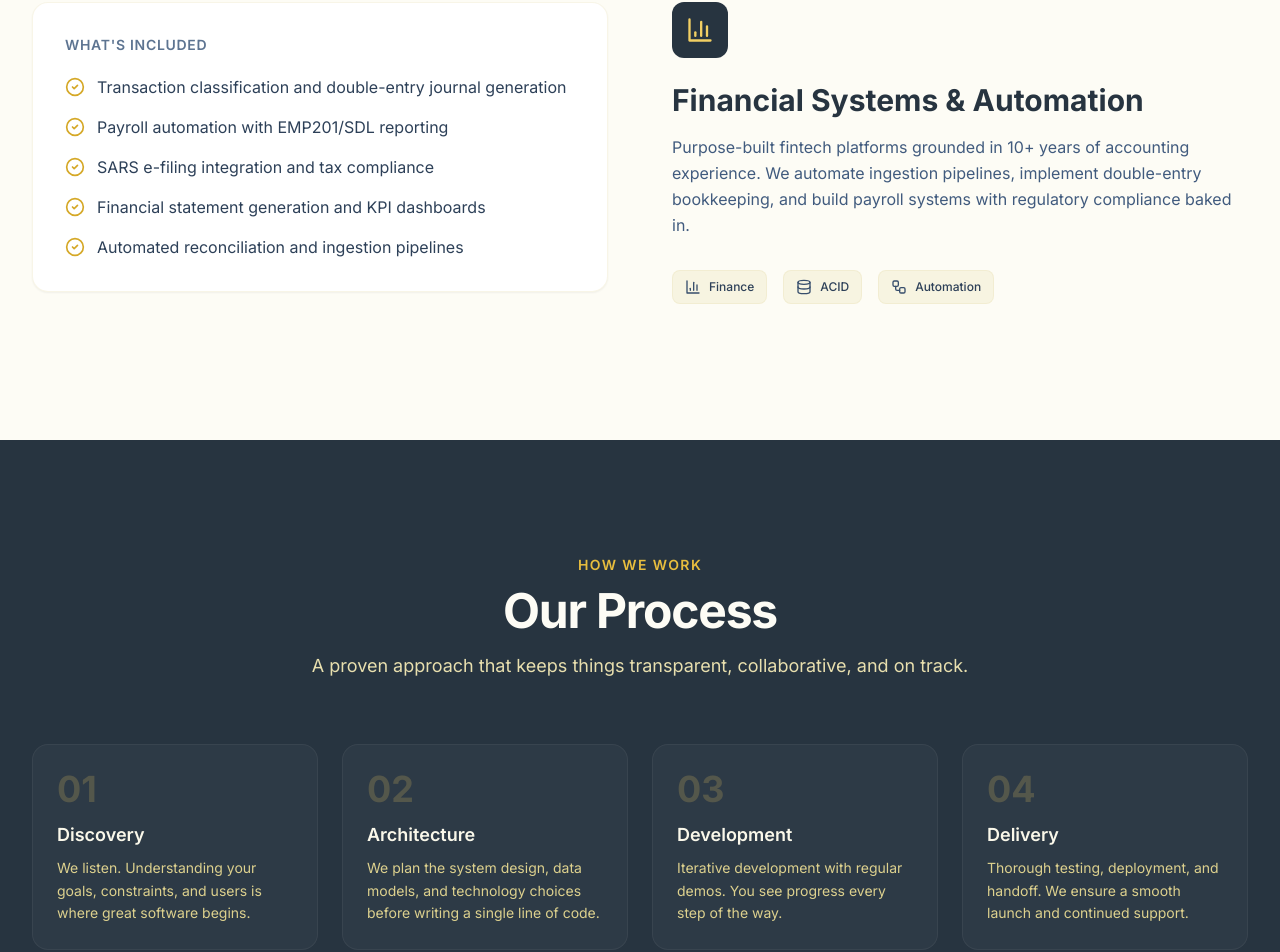
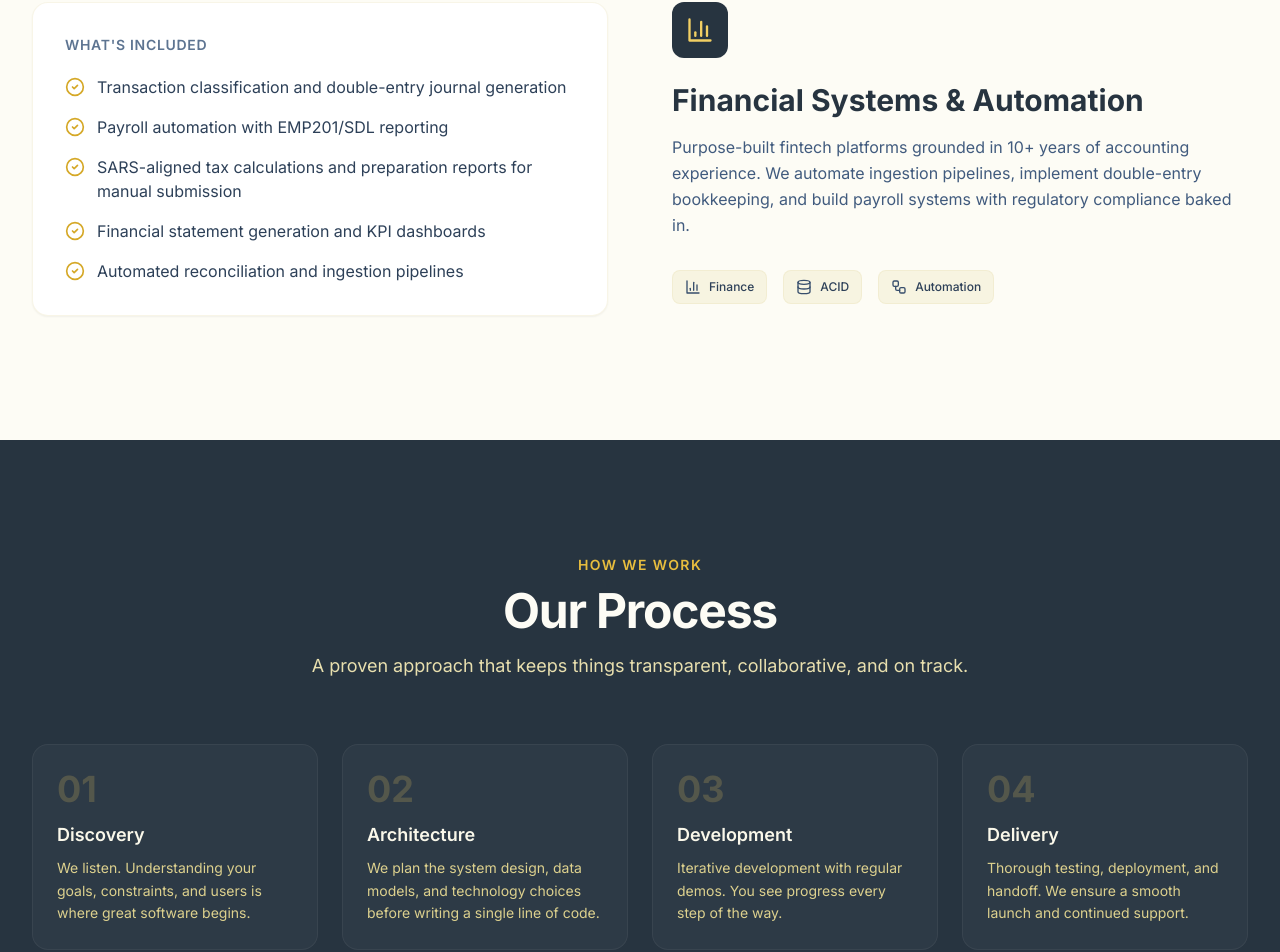
Before and after one commit to sthwalo/sthwalo, a React (Vite) app: page /services in a window 1280 px wide. Shown: the part 1726-2678 px from the top of the page. Built offline with nearby package versions, Linux system fonts and the light colour scheme; no server answers.

Commit message:
Update Services.tsx

```diff
--- a/src/pages/Services.tsx
+++ b/src/pages/Services.tsx
@@ -79,7 +79,7 @@ const services = [
     features: [
       'Transaction classification and double-entry journal generation',
       'Payroll automation with EMP201/SDL reporting',
-      'SARS e-filing integration and tax compliance',
+      'SARS-aligned tax calculations and preparation reports for manual submission',
       'Financial statement generation and KPI dashboards',
       'Automated reconciliation and ingestion pipelines',
     ],
```
